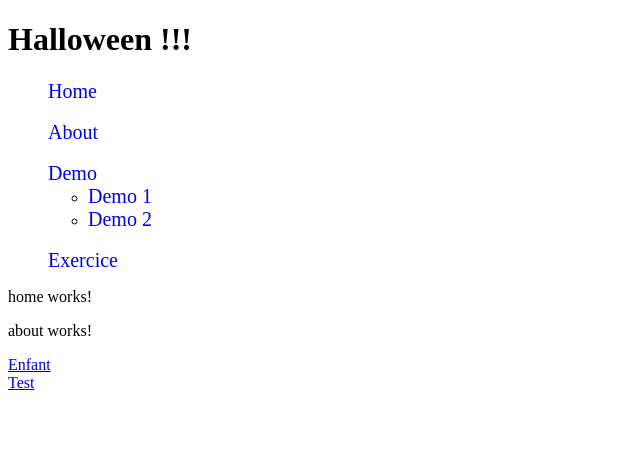
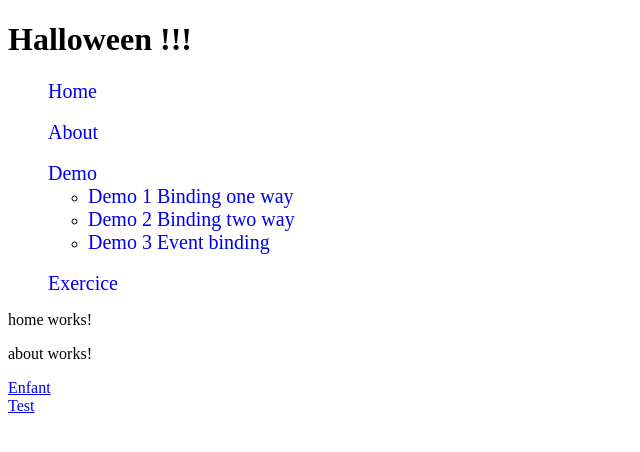
Before and after one commit to maud08/DemoAngular, an Angular app: page /home in a window 1280 px wide. Shown: the top 452 px of the page, without its empty margins (0-640 px from the left). Built offline with nearby package versions, Linux system fonts and the light colour scheme.

Commit message:
event binding

```diff
--- a/src/app/demo/demo-routing.module.ts
+++ b/src/app/demo/demo-routing.module.ts
@@ -3,11 +3,13 @@ import { RouterModule, Routes } from '@angular/router';
 import { DemoComponent } from './demo.component';
 import { Demo1Component } from './demo1/demo1.component';
 import { Demo2Component } from './demo2/demo2.component';
+import { Demo3Component } from './demo3/demo3.component';
 
 const routes: Routes = [
   {path: '', component: DemoComponent, children : [
     {path: 'demo1', component: Demo1Component},
-    {path: 'demo2', component:Demo2Component}
+    {path: 'demo2', component:Demo2Component},
+    {path: 'demo3', component:Demo3Component}
   ]},
 
   {path : '**', redirectTo:'notFound'}
--- a/src/app/demo/demo.module.ts
+++ b/src/app/demo/demo.module.ts
@@ -6,13 +6,15 @@ import { DemoComponent } from './demo.component';
 import { Demo1Component } from './demo1/demo1.component';
 import { Demo2Component } from './demo2/demo2.component';
 import { FormsModule } from '@angular/forms';
+import { Demo3Component } from './demo3/demo3.component';
 
 
 @NgModule({
   declarations: [
     DemoComponent,
     Demo1Component,
-    Demo2Component
+    Demo2Component,
+    Demo3Component
   ],
   imports: [
     CommonModule,
--- /dev/null
+++ b/src/app/demo/demo3/demo3.component.html
@@ -0,0 +1,4 @@
+<h4>Event Binding</h4>
+<p>Contenu de ma variable : {{monScoubidou}}</p>
+
+<input type="button" (click)="maMethode()" value="click me!">
--- /dev/null
+++ b/src/app/demo/demo3/demo3.component.ts
@@ -0,0 +1,20 @@
+import { Component, OnInit } from '@angular/core';
+
+@Component({
+  selector: 'app-demo3',
+  templateUrl: './demo3.component.html',
+  styleUrls: ['./demo3.component.scss']
+})
+export class Demo3Component implements OnInit {
+
+  monScoubidou : string = "Hello world!!!"
+  constructor() { }
+
+  ngOnInit(): void {
+  }
+
+  maMethode(){
+    this.monScoubidou = "c'est un scoubidou !!!"
+  }
+
+}
--- a/src/app/navigation/navigation.component.html
+++ b/src/app/navigation/navigation.component.html
@@ -3,8 +3,9 @@
     <li><a routerLink="about">About</a></li><br>
     <li><a routerLink="demo">Demo</a>
     <ul>
-        <li><a routerLink="demo/demo1">Demo 1</a></li>
-        <li><a routerLink="demo/demo2">Demo 2</a></li>
+        <li><a routerLink="demo/demo1">Demo 1 Binding one way</a></li>
+        <li><a routerLink="demo/demo2">Demo 2 Binding two way</a></li>
+        <li><a routerLink="demo/demo3">Demo 3 Event binding</a></li>
     </ul>
     </li><br>
     <li><a routerLink="exercice">Exercice</a></li>
```
Also changed, not shown: src/app/demo/demo3/demo3.component.scss (added).
